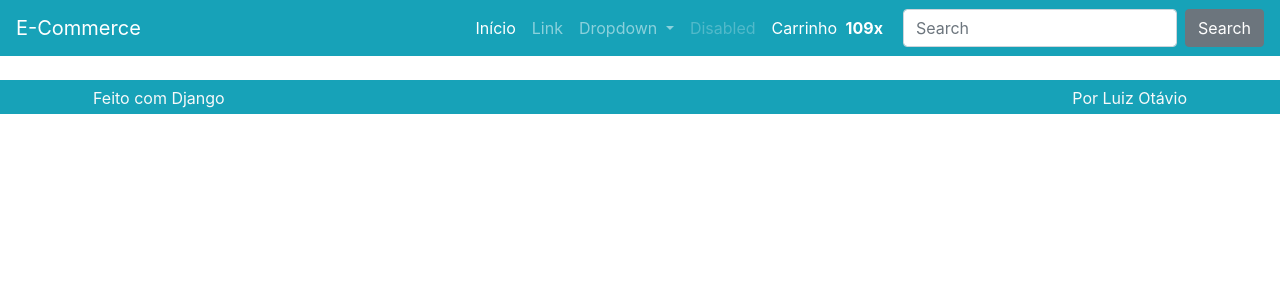
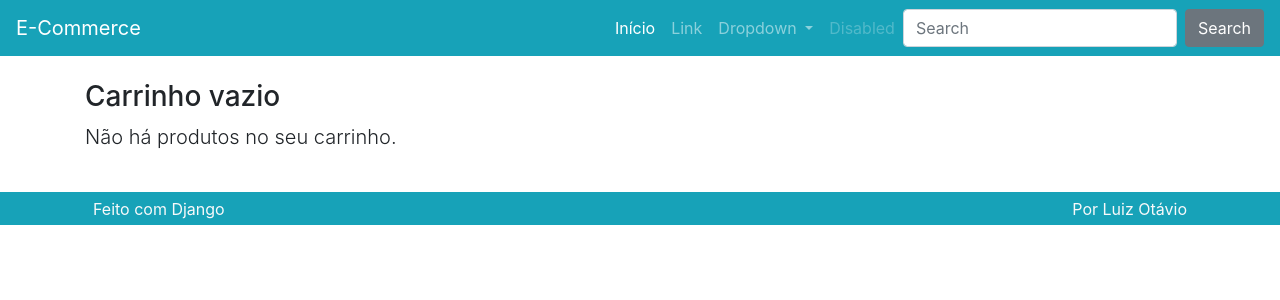
Before and after one commit to eliasantoniorodrigues1/ecommerce-django, a Django app: page /carrinho/ in a window 1280 px wide. Shown: the top 300 px of the page. Run offline with Django 4.2, Linux system fonts and the light colour scheme; parts of the project's set-up code (start-up, migrations or seed data) failed here and were passed over; some libraries are stand-ins or nearby versions.

Commit message:
Adjusts of the cart

```diff
--- a/produto/templates/produto/carrinho.html
+++ b/produto/templates/produto/carrinho.html
@@ -1,7 +1,99 @@
 {% extends 'base.html' %}
+{% load earfilters %}
+{% load static %}
 
 {% block conteudo %}
 
-{{ request.session.carrinho }}
+{% if carrinho %}
+
+  <div class="row mt-3">
+      <div class="col">
+          <h3>Carrinho de compras</h3>
+          <p class="lead">Os produtos, quantidades e preços que você escolheu.</p>
+
+          <div class="table-responsive">
+              <table class="table">
+                  <tr>
+                      <th class="d-none d-lg-block">Imagem</th>
+                      <th>Produto</th>
+                      <th>V.</th>
+                      <th>QTD.</th>
+                      <th>Total</th>
+                  </tr>
+
+                  {% for linha in carrinho.values %}
+                    <tr>
+                        <td class="d-none d-lg-block">
+                            <a href="{% url 'produto:detalhe' linha.slug %}">
+                              <img class="cart-img" src="{% get_media_prefix %}{{ linha.imagem }}">
+                            </a>
+                        </td>
+                        <td>
+                            <a href="{% url 'produto:detalhe' linha.slug %}">
+                              {{ linha.produto_nome }}
+                            </a>
+                            <a class="ml-3" href="{% url 'produto:removerdocarrinho' %}?vid={{ linha.variacao_id }}">
+                                <i class="fas fa-times-circle text-danger" aria-hidden="true"></i>
+                            </a>
+                        </td>
+                        <td>{{ linha.varicao_nome }}</td>
+                        <td>
+                            {{ linha.quantidade }} x
+
+                            {% if linha.preco_quantitativo_promocional %}
+                            {{ linha.preco_unitario_promocional }}
+
+                            {% else %}
+                            {{ linha.preco_unitario }}
+
+                            {% endif %}
+
+                        </td>
+
+                        {% if linha.preco_quantitativo_promocional %}
+                          <td>{{ linha.preco_quantitativo_promocional|formata_preco }}</td>
+                        {% else %}
+                          <td>{{ linha.preco_quantitativo|formata_preco }}</td>
+                        {% endif %}
+                    </tr>
+
+                {% endfor %}
+
+              </table>
+          </div>
+      </div>
+  </div>
+
+
+
+  <div class="row mt-3">
+      <div class="col-lg">
+          <p class='lead'>Total no carrinho</p>
+
+          <div class='table-responsive'>
+              <table class="table">
+                  <tr>
+                      <td class="font-weight-bold">Total</td>
+                      <td>R$100000</td>
+                  </tr>
+              </table>
+          </div>
+      </div>
+      <div class="col-lg mt-auto">
+          <a class="btn btn-lg btn-block btn-primary" href="#">
+              Finalizar a compra
+          </a>
+      </div>
+  </div>
+
+{% else %}
+
+  <div class="row mt-3">
+      <div class="col">
+          <h3>Carrinho vazio</h3>
+          <p class="lead">Não há produtos no seu carrinho.</p>
+      </div>
+  </div>
+{% endif %}
 
 {% endblock %}
--- a/produto/templatetags/earfilters.py
+++ b/produto/templatetags/earfilters.py
@@ -7,3 +7,8 @@ register = Library()
 @register.filter
 def formata_preco(valor):
     return util.formata_preco(valor)
+
+
+@register.filter
+def cart_total_qtd(carrinho):
+    return util.cart_total_qtd(carrinho)
--- a/produto/views.py
+++ b/produto/views.py
@@ -74,7 +74,6 @@ class AdicionarAocarrinho(View):
             quantidade_carrinho += 1
 
             if variacao_estoque < quantidade_carrinho:
-                print('==============>', quantidade_carrinho, variacao_estoque)
                 messages.warning(
                     self.request,
                     f'Estoque insuficiente para {quantidade_carrinho}x  no'
@@ -96,7 +95,7 @@ class AdicionarAocarrinho(View):
             carrinho[variacao_id] = {
                 'produto_id': produto_id,
                 'produto_nome': produto_nome,
-                'varicao_nome': varicao_nome,
+                'variacao_nome': varicao_nome,
                 'variacao_id': variacao_id,
                 'preco_unitario': preco_unitario,
                 'preco_unitario_promocional': preco_unitario_promocional,
@@ -113,12 +112,39 @@ class AdicionarAocarrinho(View):
 
 class RemoverDoCarrinho(View):
     def get(self, *args, **kwargs):
-        return HttpResponse('removerdocarrinho')
+        http_referer = self.request.META.get(
+            'HTTP_REFERER',
+            reverse('produto:lista')
+        )
+        variacao_id = self.request.GET.get('vid')
+
+        if not variacao_id:
+            return redirect(http_referer)
+
+        if not self.request.session.get('carrinho'):
+            return redirect(http_referer)
+
+        if variacao_id not in self.request.session['carrinho']:
+            return redirect(http_referer)
+
+        carrinho = self.request.session['carrinho'][variacao_id]
+        messages.success(
+            self.request,
+             f'Produto {carrinho["produto_nome"]} {carrinho["variacao_nome"]}'
+             f' removido do seu carrinho.',
+             )
+
+        del self.request.session['carrinho'][variacao_id]
+        self.request.session.save()
+        return redirect(http_referer)
 
 
 class Carrinho(View):
     def get(self, *args, **kwargs):
-        return render(self.request, 'produto/carrinho.html')
+        contexto = {
+            'carrinho': self.request.session.get('carrinho', {})
+            }
+        return render(self.request, 'produto/carrinho.html', contexto)
 
 
 class Finalizar(View):
--- a/templates/parciais/_nav.html
+++ b/templates/parciais/_nav.html
@@ -1,3 +1,5 @@
+{% load earfilters %}
+
 <nav class="navbar navbar-dark bg-primary navbar-expand-lg">
     <a class="navbar-brand" href="{% url 'produto:lista' %}">E-Commerce</a>
     <button class="navbar-toggler" type="button" data-toggle="collapse" data-target="#navbarSupportedContent"
@@ -28,19 +30,22 @@
             <li class="nav-item">
                 <a class="nav-link disabled" href="#">Disabled</a>
             </li>
+
+            {% if request.session.carrinho %}
                 <li class="nav-item">
-                <a class="nav-link nav-cart-link active" href="#">
+                    <a class="nav-link nav-cart-link active" href="{% url 'produto:carrinho' %}">
                         <span class="nav-cart-text mr-1">
                             Carrinho
                         </span>
                         <span class="nav-cart-count mr-1">
-                        <strong>109x</strong>
+                            <strong>{{ request.session.carrinho|cart_total_qtd }}x</strong>
                         </span>
                         <span class="nav-cart-icon mr-2">
                             <i class="fas fa-shopping-cart"></i>
                         </span>
                     </a>
                 </li>
+            {% endif %}
         </ul>
         <form class="form-inline my-2 my-lg-0">
             <input class="form-control mr-sm-2" type="search" placeholder="Search" aria-label="Search">
```
Also changed, not shown: utils/util.py (+8 -1 lines), db.sqlite3. Lines whose indentation alone changed are shown as unchanged.
